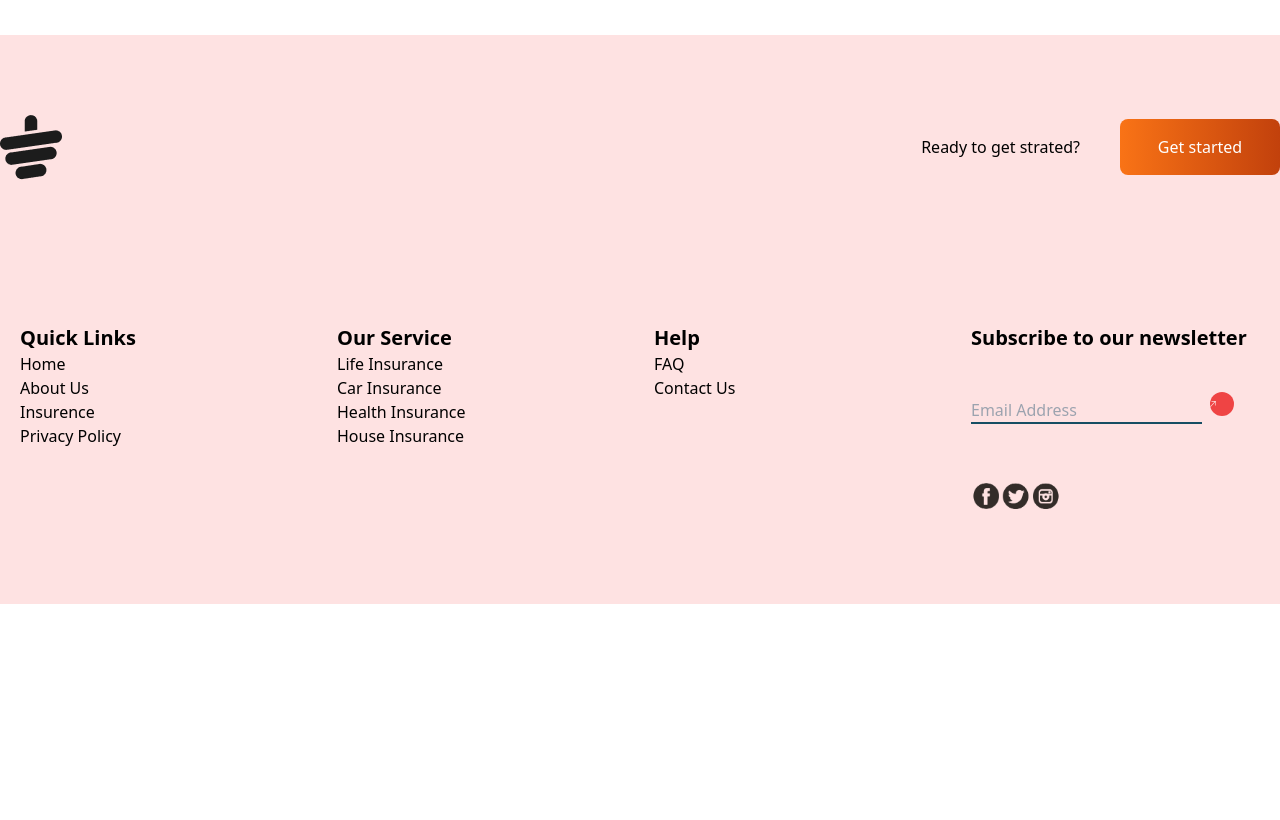
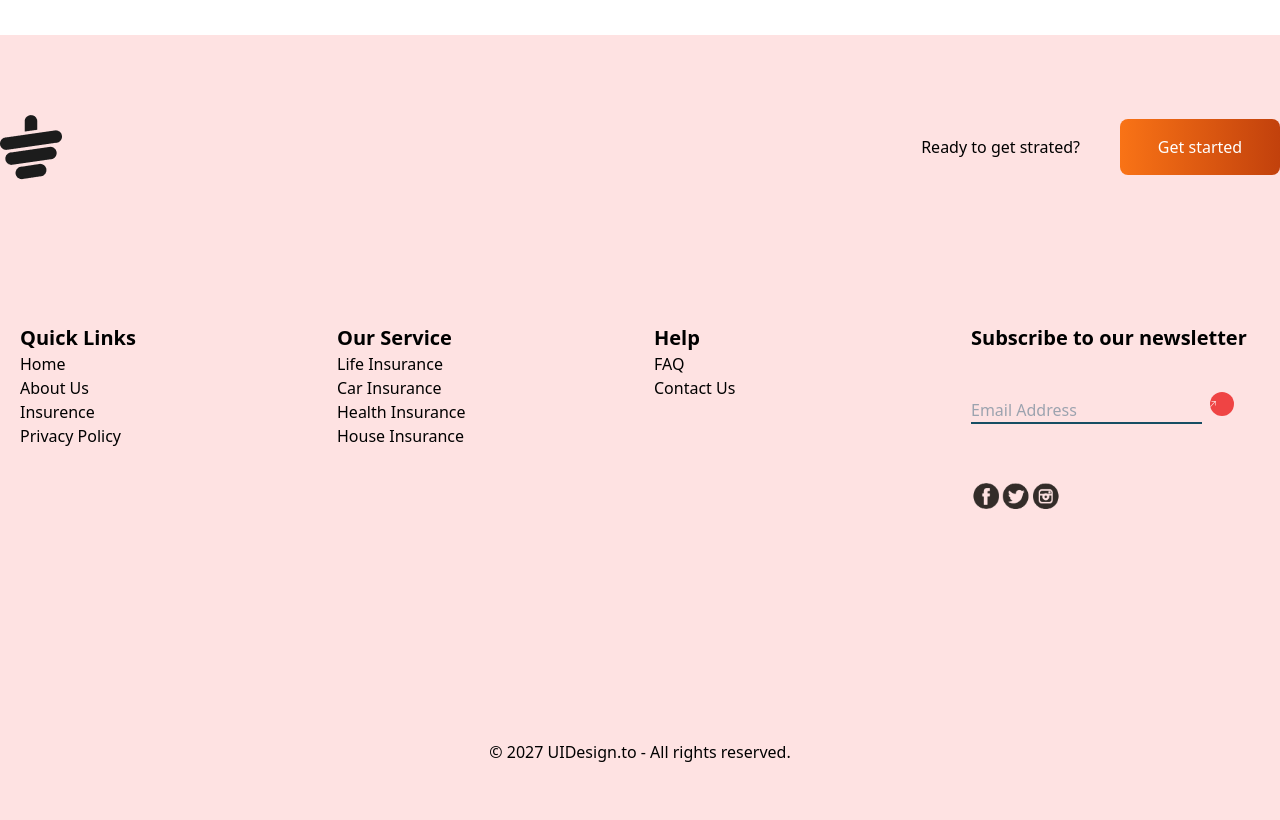
Before and after one commit to pijusdas/tea-house-with-tailwind, a plain HTML site: page index.html in a window 1280 px wide. Shown: the part 3608-4428 px from the top of the page. Before the commit the page ends 4212 px from the top, so only its background shows below. Drawn offline with nearby package versions, Linux system fonts and the light colour scheme.

Commit message:
fixed footer

```diff
--- a/index.html
+++ b/index.html
@@ -240,6 +240,7 @@
                     <img class=" h-14 mt-11" src="./images/pngegg.png" alt="">
                 </div>
             </div>
+            <h1 class="mt-20 py-14 text-center">© 2027 UIDesign.to - All rights reserved.</h1>
         </section>
     </footer>
 </body>
```
